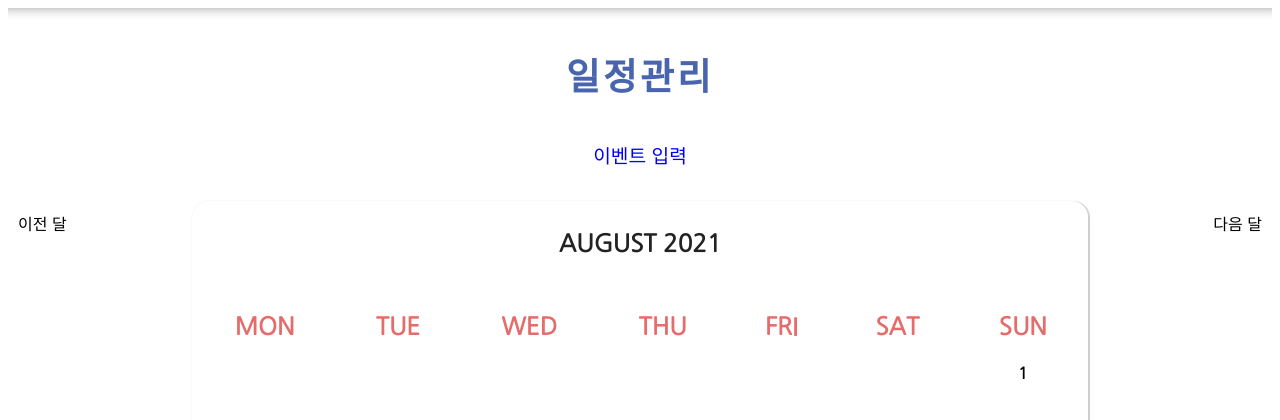
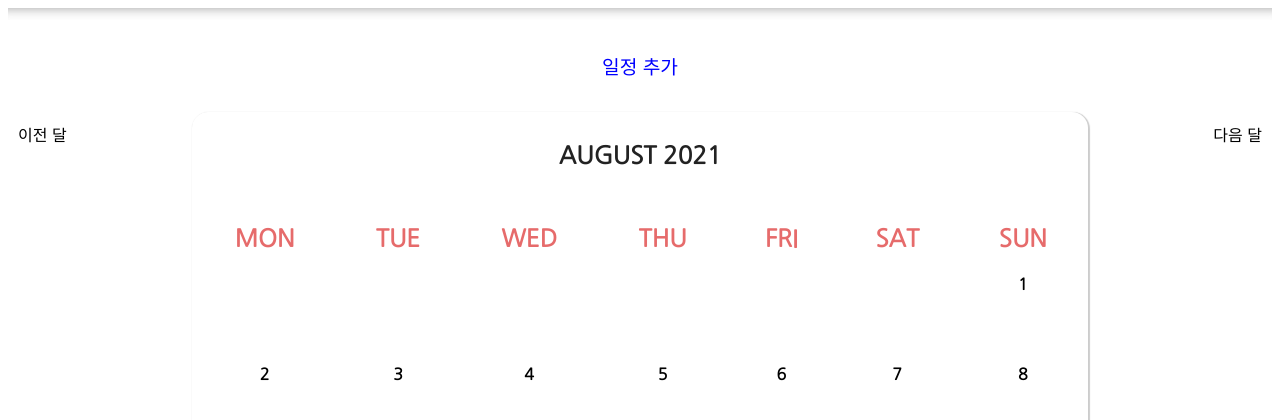
Before and after one commit to LikeLion-snowball/RoadMap, a Django app: page /cal/ in a window 1280 px wide. Shown: the part 88-508 px from the top of the page. Run offline with Django 3.2, Linux system fonts and the light colour scheme; data that the repository does not hold is empty; some libraries are stand-ins or nearby versions.

Commit message:
cal 이름 삭제

```diff
--- a/cal/templates/cal.html
+++ b/cal/templates/cal.html
@@ -121,9 +121,8 @@
 
   <body>
     <div class="calPage">
-      <h1>일정관리</h1>
       <div class="nav_item">
-        <a class="nav_link" href="{% url 'new' %}">이벤트 입력</a>
+        <a class="nav_link" href="{% url 'new' %}">일정 추가</a>
       </div>
       <div class="outer">
         <a class="btn btn-info left" href="{% url 'calendar' %}?{{ prev_month }}"><span>이전 달</span> </a>
```
